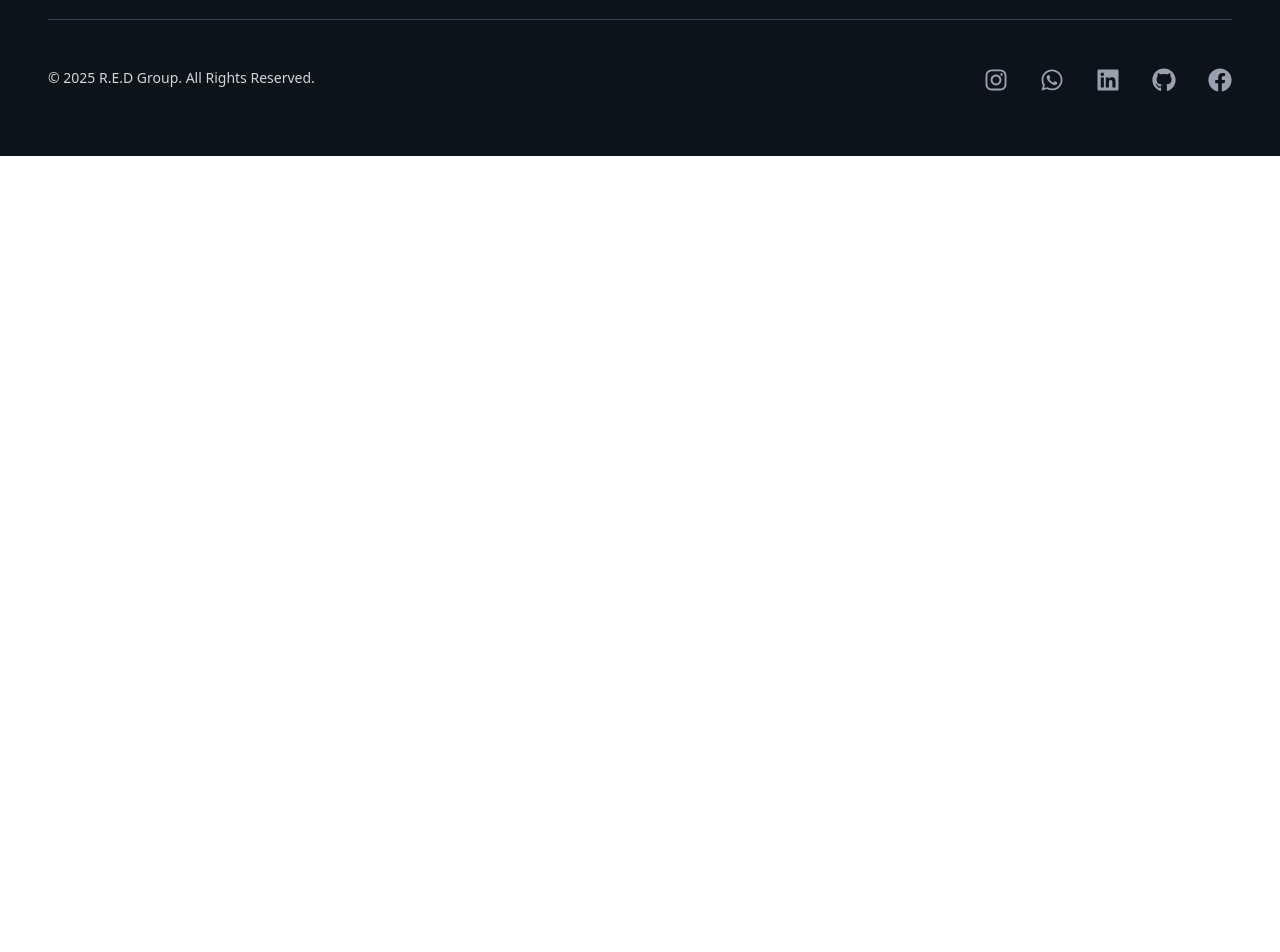
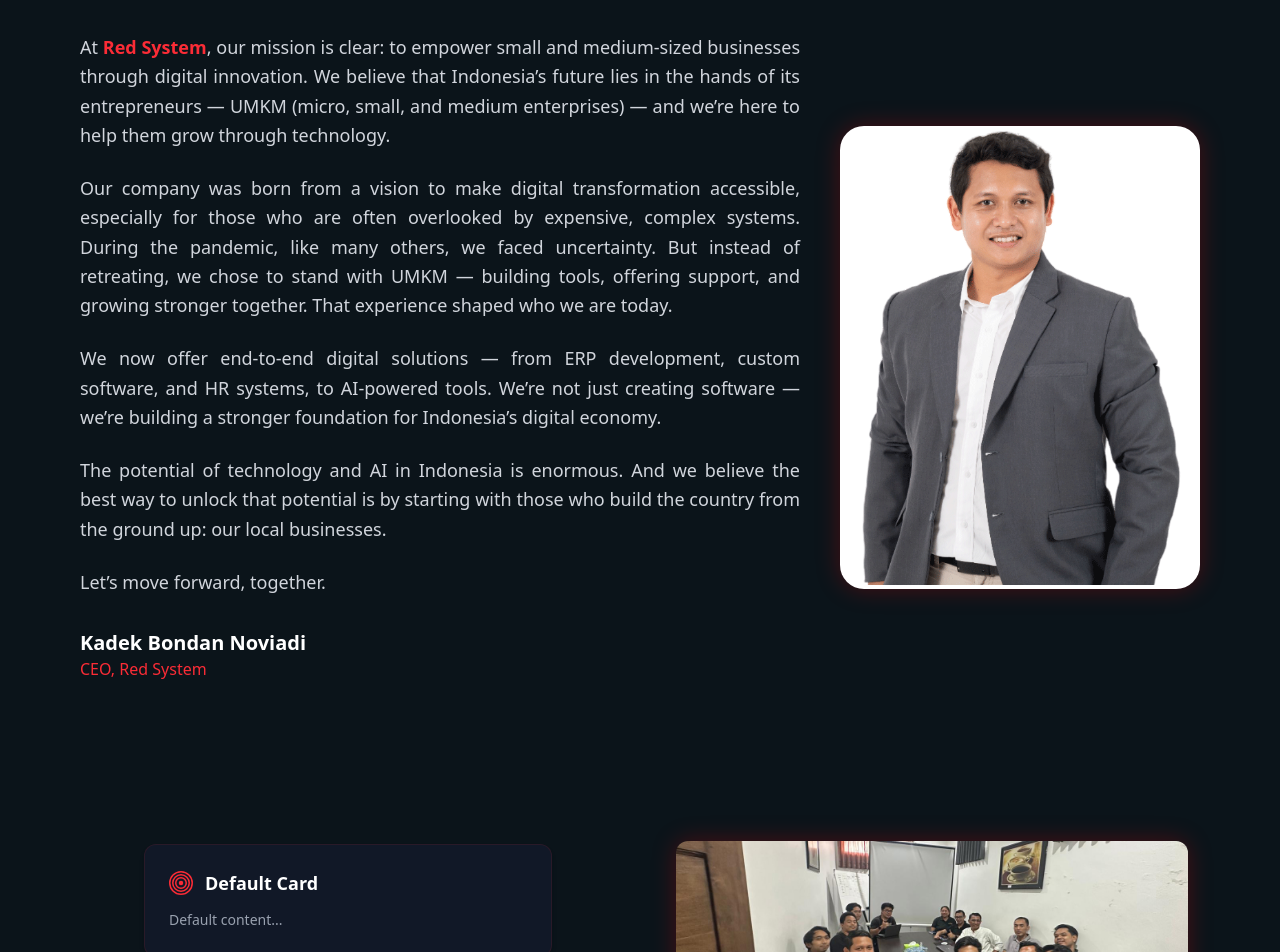
Before and after one commit to RamWi/redsystemprofile, a React (Vite) app: page /about in a window 1280 px wide. Shown: the part 540-1492 px from the top of the page. Before the commit the page ends 800 px from the top, so only its background shows below. Built offline with nearby package versions, Linux system fonts and the light colour scheme.

Commit message:
Pembuatan CEOsection, Card section, Profile card, dll

```diff
--- /dev/null
+++ b/src/components/CEOMessage.jsx
@@ -0,0 +1,55 @@
+import ceoImage from "../assets/Bondan-Noviada-Photoroom.png";
+
+function CEOMessage(){
+    return(
+        <>
+            <section className="bg-[#0B141A] text-gray-200 w-full py-20 px-6 md:px-20 flex flex-col md:flex-row items-center justify-between gap-10">
+                {/* Teks Kiri */}
+                <div className="md:w-2/3 space-y-6 text-justify">
+                    <p className="leading-relaxed text-base md:text-lg text-gray-300">
+                        At <span className="text-red-500 font-semibold">Red System</span>, our mission is clear: to empower small and medium-sized
+                        businesses through digital innovation. We believe that Indonesia’s future lies in the hands of its entrepreneurs — UMKM
+                        (micro, small, and medium enterprises) — and we’re here to help them grow through technology.
+                    </p>
+
+                    <p className="leading-relaxed text-base md:text-lg text-gray-300">
+                        Our company was born from a vision to make digital transformation accessible, especially for those who are often overlooked by
+                        expensive, complex systems. During the pandemic, like many others, we faced uncertainty. But instead of retreating, we chose to
+                        stand with UMKM — building tools, offering support, and growing stronger together. That experience shaped who we are today.
+                    </p>
+
+                    <p className="leading-relaxed text-base md:text-lg text-gray-300">
+                        We now offer end-to-end digital solutions — from ERP development, custom software, and HR systems, to AI-powered tools. We’re
+                        not just creating software — we’re building a stronger foundation for Indonesia’s digital economy.
+                    </p>
+
+                    <p className="leading-relaxed text-base md:text-lg text-gray-300">
+                        The potential of technology and AI in Indonesia is enormous. And we believe the best way to unlock that potential is by starting
+                        with those who build the country from the ground up: our local businesses.
+                    </p>
+
+                    <p className="leading-relaxed text-base md:text-lg text-gray-300">
+                        Let’s move forward, together.
+                    </p>
+
+                    {/* Identitas CEO */}
+                    <div className="mt-8">
+                        <h4 className="text-white text-lg md:text-xl font-semibold">Kadek Bondan Noviadi</h4>
+                        <p className="text-red-500 text-sm md:text-base font-medium">CEO, Red System</p>
+                    </div>
+                </div>
+
+                {/* Gambar CEO */}
+                <div className="md:w-1/3 flex justify-center">
+                    <img
+                    src={ceoImage}
+                    alt="Kadek Bondan Noviadi"
+                    className="rounded-3xl shadow-[0_0_25px_rgba(255,0,0,0.25)] w-72 md:w-96 object-cover bg-white p-1"
+                    />
+                </div>
+            </section>
+        </>
+    )
+}
+
+export default CEOMessage
--- /dev/null
+++ b/src/components/reuseable/CardSection.jsx
@@ -0,0 +1,48 @@
+
+import { BsBullseye } from "react-icons/bs";
+
+const CardSection = ({ layout = "vertical", data=[] }) => {
+    const cards = data.length > 0 ? data : [
+    // Default data kalau tidak dikirim dari luar
+        { icon: <BsBullseye className="text-red-500 text-2xl" />, title: "Default Card", content: "Default content..." }
+    ];
+
+    return (
+        <section className="w-full bg-[#0B141A] text-gray-200 px-6 md:px-16">
+            <div
+            className={`grid ${
+                layout === "vertical"
+                ? "grid-cols-1 gap-8 max-w-3xl mx-auto"
+                : "grid-cols-1 md:grid-cols-4 gap-6"
+            }`}
+            >
+                {cards.map((card, index) => (
+                    <div
+                    key={index}
+                    className="bg-[#111827] rounded-xl p-6 shadow-md border border-red-500/10 hover:shadow-[0_0_25px_rgba(255,0,0,0.3)] transition-all duration-300"
+                    >
+                        <div className="flex items-center gap-3 mb-3">
+                            {card.icon}
+                            <h3 className="text-lg font-semibold text-white">{card.title}</h3>
+                        </div>
+
+                        {/* Jika ada list, tampilkan poin */}
+                        {card.list ? (
+                            <ul className="list-disc list-inside text-gray-400 space-y-2 text-sm leading-relaxed">
+                            {card.list.map((item, i) => (
+                                <li key={i}>{item}</li>
+                            ))}
+                            </ul>
+                        ) : (
+                            <p className="text-gray-400 text-sm leading-relaxed">
+                            {card.content}
+                            </p>
+                        )}
+                    </div>
+                ))}
+            </div>
+        </section>
+    );
+};
+
+export default CardSection;
--- a/src/components/reuseable/MediaSection.jsx
+++ b/src/components/reuseable/MediaSection.jsx
@@ -1,39 +1,30 @@
 import React from "react";
 
 const MediaSection = ({
-    title = "Judul Section",
-    description = "Ini adalah deskripsi singkat tentang bagian ini. Anda dapat mengganti teks ini dengan konten yang sesuai untuk profil, layanan, atau fitur produk Anda. Gunakan komponen ini berulang kali dengan konten berbeda.",
-    image = "https://images.unsplash.com/photo-1522202176988-66273c2fd55f?auto=format&fit=crop&w=800&q=80",
+    image,
     reverse = false, // kalau true → gambar di kanan, teks di kiri
+    children, // seluruh isi teks & komponen dikirim dari luar
 }) => {
     return (
-        <>
         <section
             className={`w-full py-20 px-6 md:px-20 flex flex-col md:flex-row items-center justify-center gap-12 ${
                 reverse ? "md:flex-row-reverse" : ""
             } bg-[#0B141A] text-gray-300`}
-            >
-            {/* Gambar */}
+        >
+            {/* Bagian Gambar */}
             <div className="w-full md:w-1/2 flex justify-center">
                 <img
-                src={image}
-                alt="section illustration"
-                className="rounded-xl shadow-[0_0_25px_rgba(255,0,0,0.25)] w-full max-w-lg object-cover"
+                    src={image}
+                    alt="section illustration"
+                    className="rounded-xl shadow-[0_0_25px_rgba(255,0,0,0.25)] w-full max-w-lg object-cover"
                 />
             </div>
 
-            {/* Teks */}
-            <div className="w-full md:w-1/2 text-center md:text-left">
-                <h2 className="text-3xl md:text-4xl font-bold text-white mb-4 tracking-wide">
-                {title}
-                </h2>
-                <p className="text-gray-400 leading-relaxed text-base md:text-lg">
-                {description}
-                </p>
+            {/* Bagian Konten (children dari luar) */}
+            <div className="w-full md:w-1/2 text-center md:text-left space-y-6">
+                {children}
             </div>
-            </section>
-        </>
-
+        </section>
     );
 };
 
--- /dev/null
+++ b/src/components/reuseable/ProfileCard.jsx
@@ -0,0 +1,33 @@
+import React from "react";
+
+const ProfileCard = ({
+    name = "Nama Lengkap",
+    role = "Posisi / Profesi",
+    image = "https://images.unsplash.com/photo-1603415526960-f7e0328aab97?auto=format&fit=crop&w=800&q=80",
+    description = "Deskripsi singkat tentang orang ini. Anda dapat menambahkan biografi atau peran dalam perusahaan.",
+    className = "",
+}) => {
+    return (
+        <div
+            className={`bg-[#111827] border border-red-500/20 rounded-2xl shadow-[0_0_20px_rgba(255,0,0,0.15)] hover:shadow-[0_0_30px_rgba(255,0,0,0.4)] transition-all duration-500 overflow-hidden text-gray-300 max-w-sm w-full ${className}`}
+        >
+        {/* Foto Profil */}
+        <div className="w-full h-72 overflow-hidden">
+            <img
+                src={image}
+                alt={name}
+                className="w-full h-full object-cover hover:scale-105 transition-transform duration-500"
+            />
+        </div>
+
+        {/* Konten */}
+            <div className="p-6 text-center">
+                <h3 className="text-2xl font-bold text-white tracking-wide">{name}</h3>
+                <p className="text-red-500 font-medium mt-1 mb-3">{role}</p>
+                <p className="text-gray-400 text-sm leading-relaxed">{description}</p>
+            </div>
+        </div>
+    );
+};
+
+export default ProfileCard;
--- a/src/pages/About.jsx
+++ b/src/pages/About.jsx
@@ -1,12 +1,32 @@
 import Header from "../components/Header"
 import Footer from "../components/Footer"
+import MediaSection from "../components/reuseable/MediaSection"
+import CEOMessage from "../components/CEOMessage"
+import CardSection from "../components/reuseable/CardSection"
+import profile from "../assets/teampic1.jpg"
 
 function About(){
     return(
         <>
             <Header />
 
+            <MediaSection image={profile}>
+                <div className="w-full md:w-1/2 text-center md:text-left">
+                    <h2 className="text-3xl md:text-4xl font-bold text-white mb-4 tracking-wide">
+                        Judul
+                    </h2>
+                    <p className="text-gray-400 leading-relaxed text-base md:text-lg">
+                        Profile perushaaan
+                    </p>
+                </div>
+            </MediaSection>
 
+            <CEOMessage />
+
+            <MediaSection image={profile} reverse>
+                <CardSection layout="vertical" />
+                <CardSection layout="vertical" />
+            </MediaSection>
 
             <Footer />
         </>
```
Also changed, not shown: src/assets/Bondan-Noviada-Photoroom.png (added).
